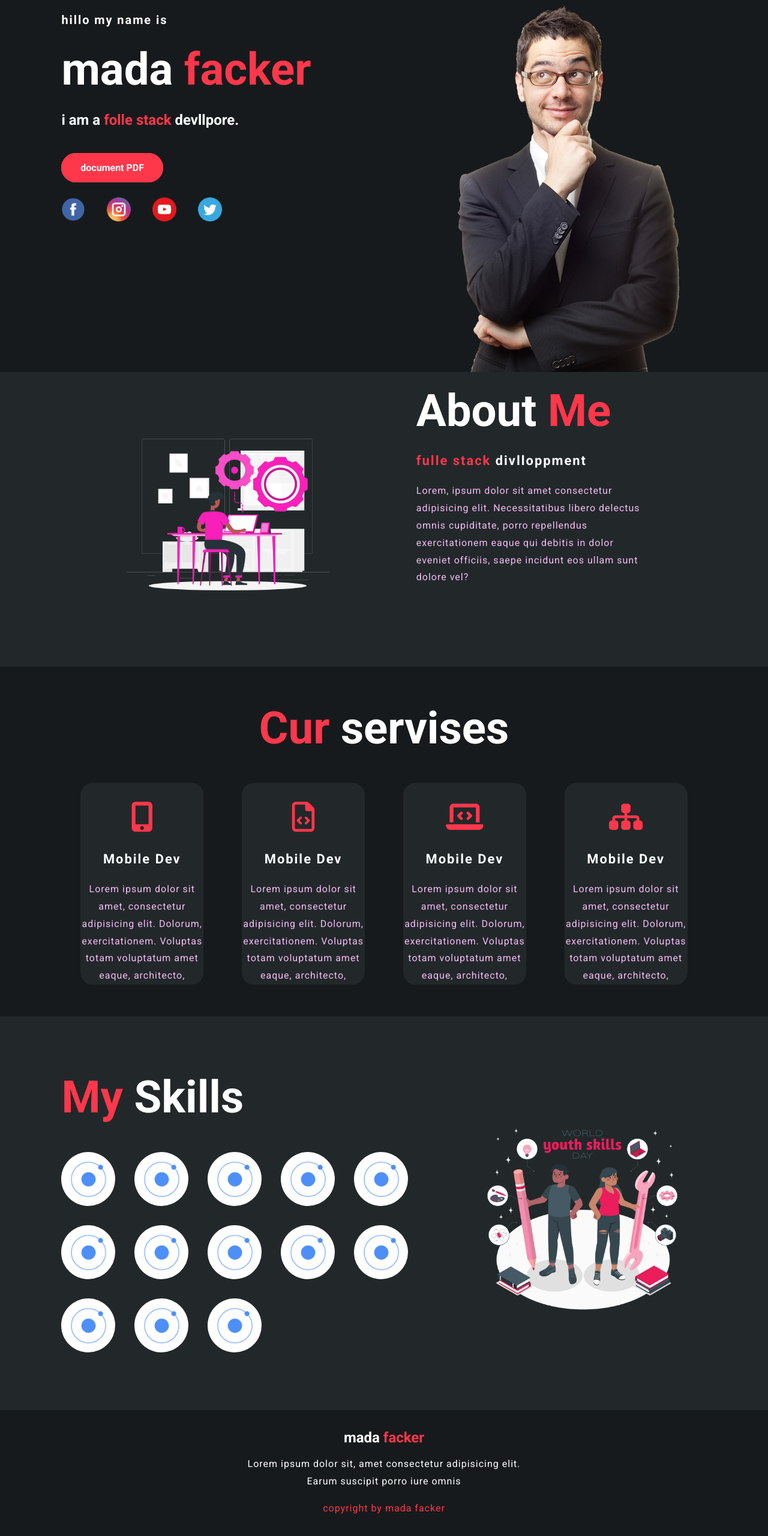
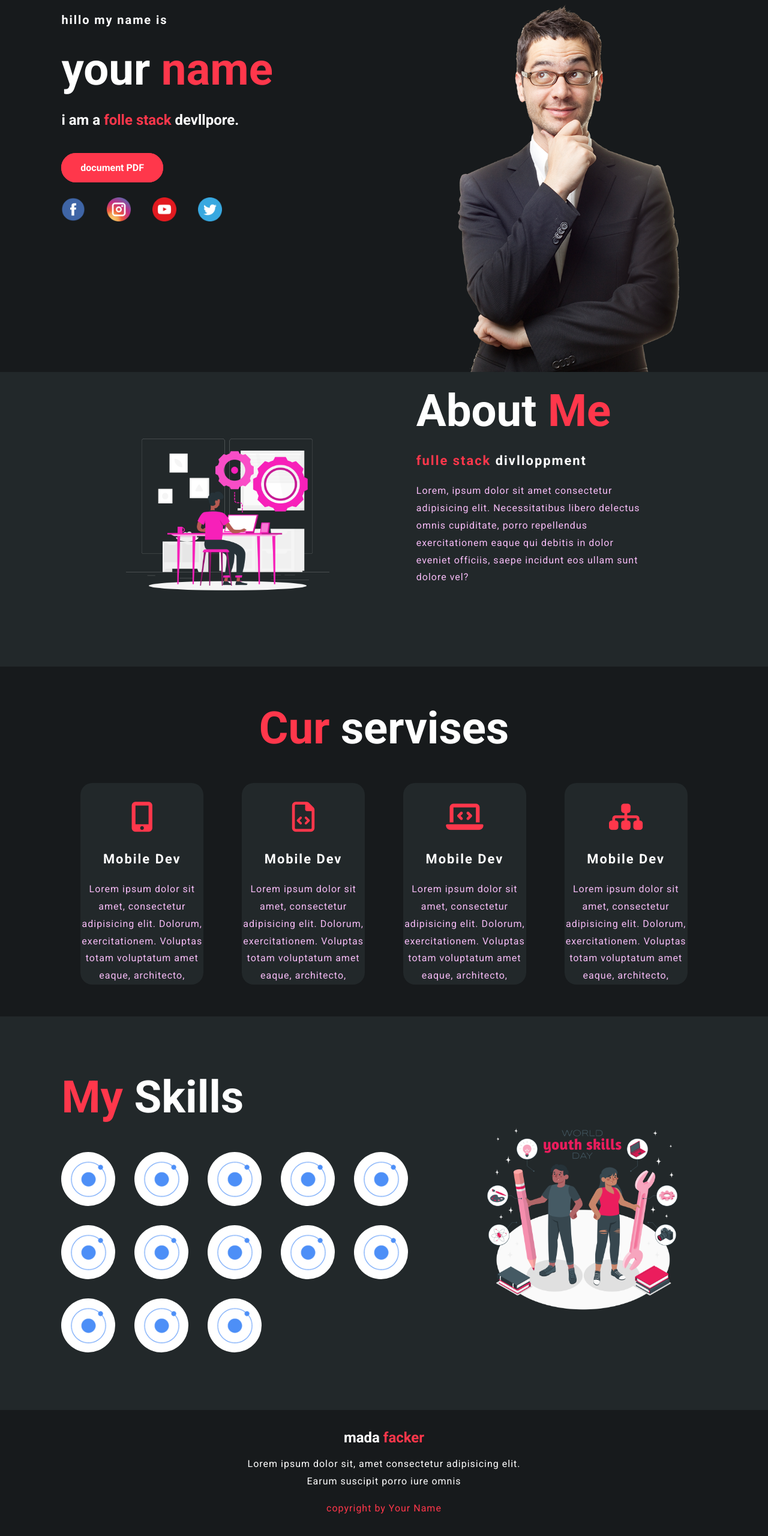
Before and after one commit to kaddane/project_for_profile, a plain HTML site: page index.html in a window 1280 px wide. Shown: the part 180-2740 px from the top of the page at 60% size. Drawn offline with Linux system fonts and the light colour scheme.

Commit message:
change name

```diff
--- a/index.html
+++ b/index.html
@@ -34,7 +34,7 @@
         <div class="content">
             <div class="content-text">
                 <h4>hillo my name is </h4>
-                <h1>mada <span>facker</span></h1>
+                <h1>your <span>name</span></h1>
                 <h3>i am a <span>folle stack</span> devllpore.</h3>
                 <a href="#" class="btn">document PDF</a>
 
@@ -140,7 +140,7 @@
                 Lorem ipsum dolor sit, amet consectetur adipisicing elit. Earum suscipit porro iure omnis
             </p>
             <p class="end">
-                copyright by mada facker
+                copyright by Your Name
             </p>
         </div>
     </footer>
```
